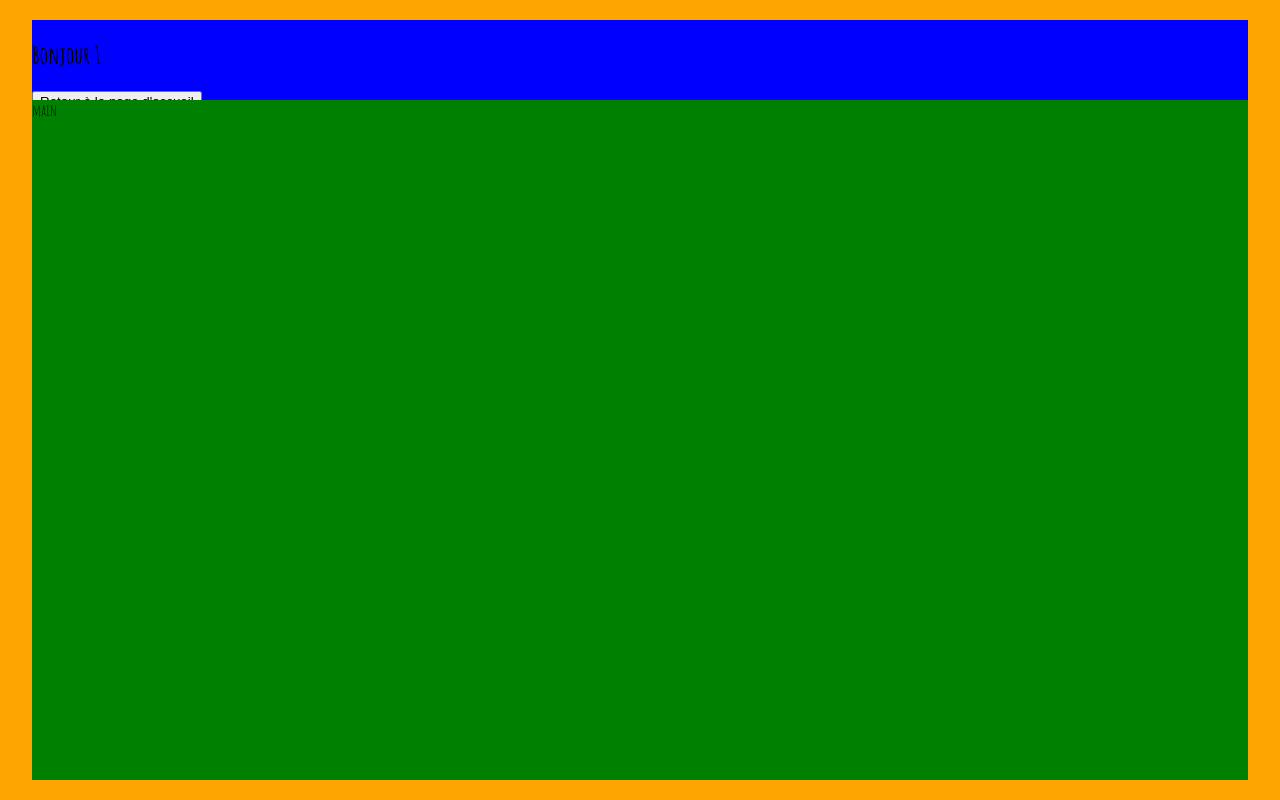
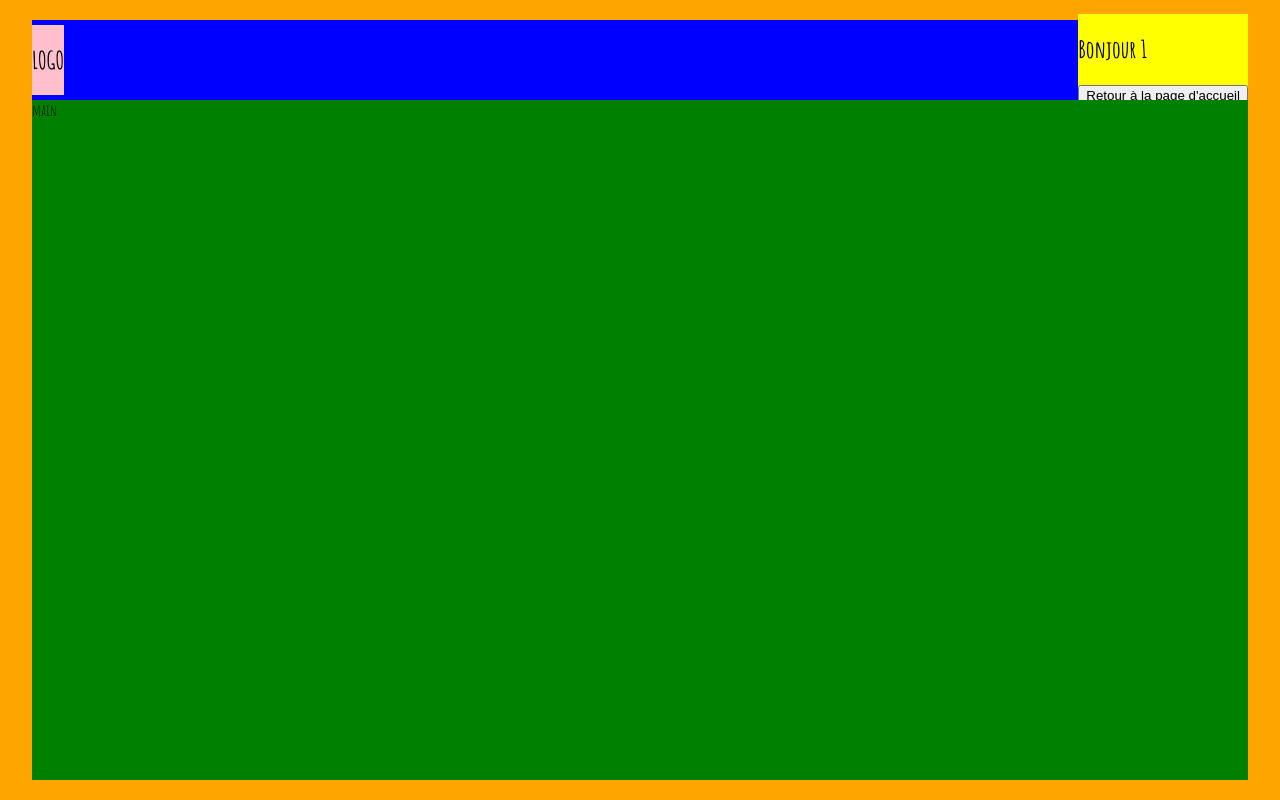
Before and after one commit to stephanemalho/bubble-team, a React (Vite) app: page /order/1 in a window 1280 px wide. Built offline with nearby package versions, Linux system fonts and the light colour scheme.

Commit message:
F04: OrderPage >  Navbar > layout > create left & right side cpnt

```diff
--- a/src/components/pages/order/Navbar.tsx
+++ b/src/components/pages/order/Navbar.tsx
@@ -6,10 +6,15 @@
 
   return (
     <NavbarStyled className="navbar">
-      <h1>Bonjour {username}</h1>
-      <Link to="/">
-        <button>Retour à la page d'accueil</button>
-      </Link>
+      <div className="left-side">
+        <h1>LOGO</h1>
+      </div>
+      <div className="right-side">
+        <h1>Bonjour {username}</h1>
+        <Link to="/">
+          <button>Retour à la page d'accueil</button>
+        </Link>
+      </div>
     </NavbarStyled>
   )
 }
@@ -17,4 +22,15 @@
 const NavbarStyled = styled.nav`
       background-color: blue;
       height: 10vh;
+      display: flex;
+      justify-content: space-between;
+      align-items: center;
+
+      .left-side {
+                background-color: pink;
+      }
+
+      .right-side {
+        background-color: yellow;
+      }
 `;
```
